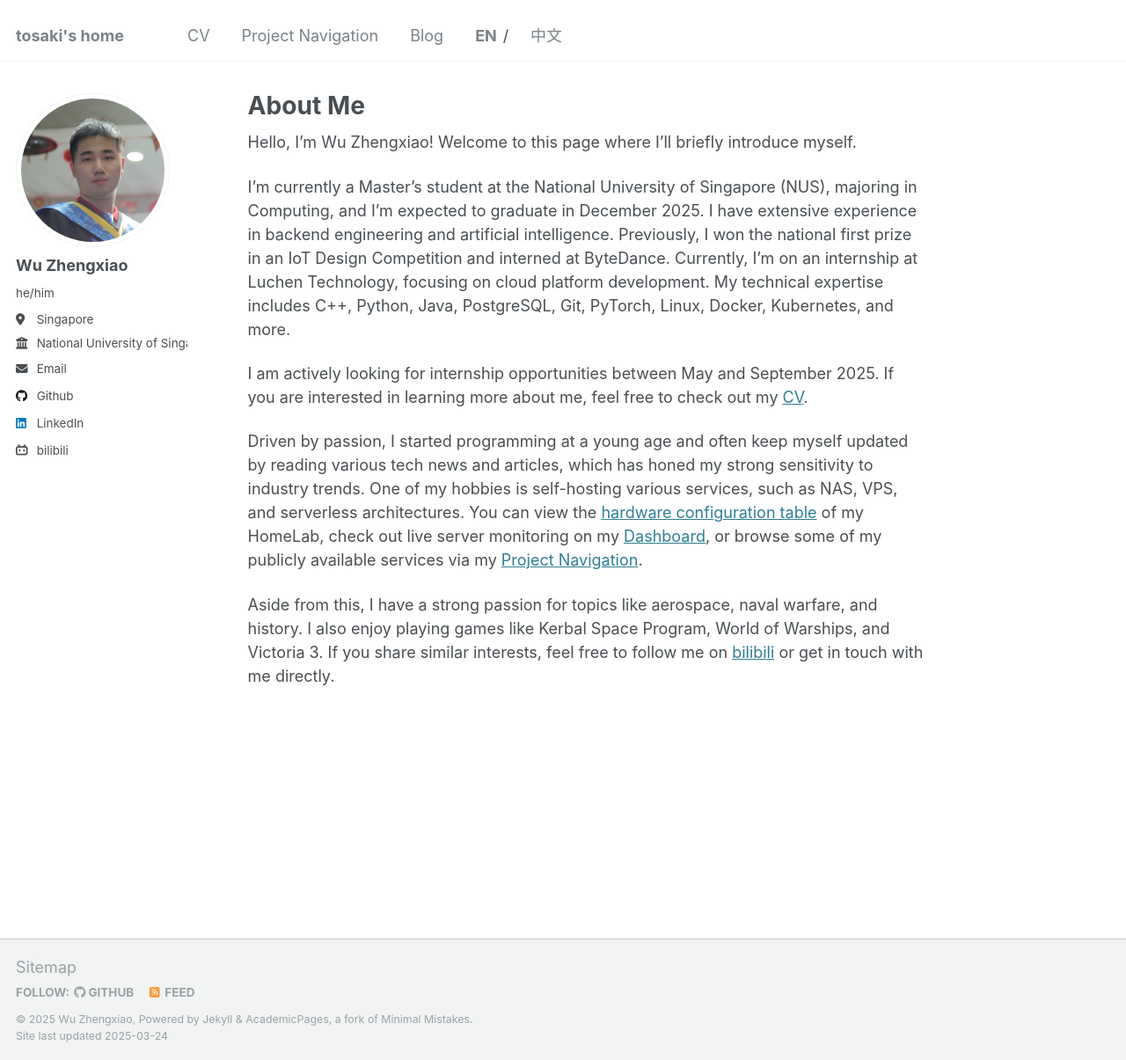
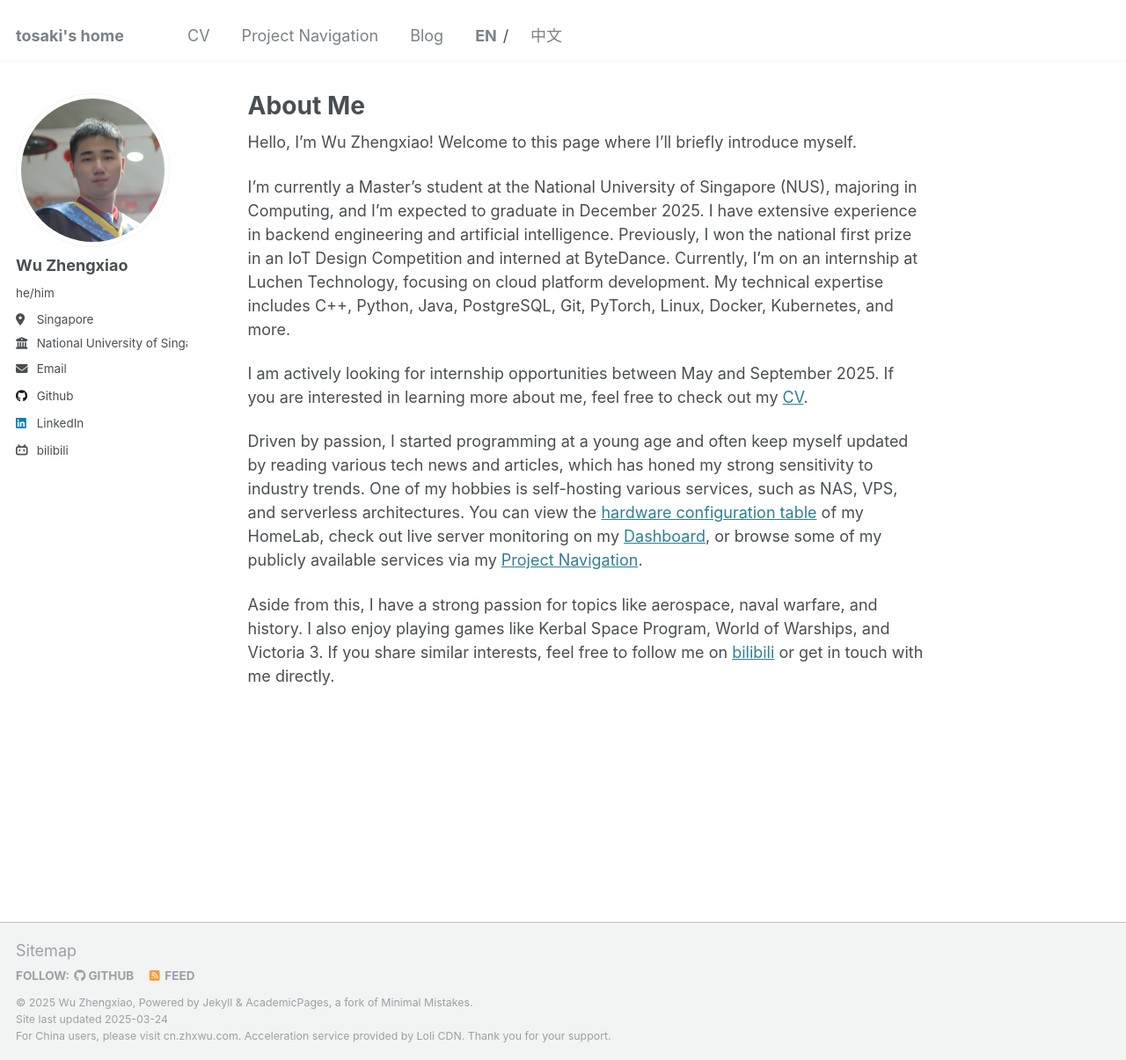
Before and after one commit to t0saki/t0saki.github.io, a Jekyll site: the page built from _pages/about.md, in a window 1280 px wide and 1205 px high. Shown: the whole window at 88% size. Built offline with Jekyll 4.4.1, drawn with Linux system fonts in a browser that asks for light colours.

Commit message:
Update footer to include additional information for China users and improve layout consistency

```diff
--- a/_includes/footer.html
+++ b/_includes/footer.html
@@ -21,5 +21,6 @@
 
 <div class="page__footer-copyright">
   &copy; {{ site.time | date: '%Y' }} {{ site.name | default: site.title }}, {{ site.data.ui-text[site.locale].powered_by | default: "Powered by" }} <a href="http://jekyllrb.com" rel="nofollow">Jekyll</a> &amp; <a href="https://github.com/academicpages/academicpages.github.io">AcademicPages</a>, a fork of <a href="https://mademistakes.com/work/minimal-mistakes-jekyll-theme/" rel="nofollow">Minimal Mistakes</a>.<br />
-  Site last updated {{ "now" | date: '%Y-%m-%d' %}}
+  Site last updated {{ "now" | date: '%Y-%m-%d' }}<br />
+  For China users, please visit <a href="https://cn.zhxwu.com">cn.zhxwu.com</a>. Acceleration service provided by Loli CDN. Thank you for your support.
 </div>
```
